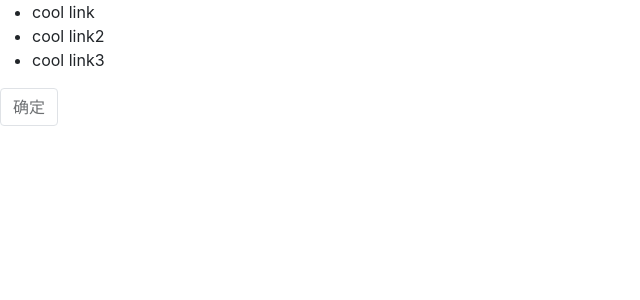
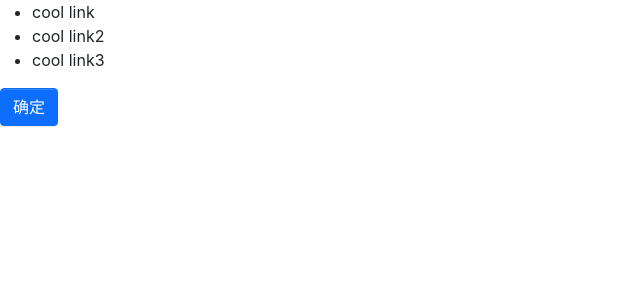
Before and after one commit to sktm4a1/mxp-design, a React (Create React App) app: page / in a window 1280 px wide. Shown: the top 300 px of the page, without its empty margins (0-640 px from the left). Built offline with nearby package versions, Linux system fonts and the light colour scheme.

Commit message:
test(git): email

```diff
--- a/package.json
+++ b/package.json
@@ -2,6 +2,7 @@
   "name": "mxp-design",
   "version": "0.0.1",
   "private": false,
+  "license": "MIT",
   "dependencies": {
     "@testing-library/jest-dom": "^5.11.4",
     "@testing-library/react": "^11.1.0",
--- a/src/App.tsx
+++ b/src/App.tsx
@@ -12,9 +12,9 @@ function App() {
         <MenuItem index={2}>cool link3</MenuItem>
       </Menu>
       <Button
-        btnType="default"
+        btnType="primary"
         className="hahhahah"
-        disabled={true}
+        disabled={false}
         onClick={(e) => console.log(e.target)}
       >
         确定
```
Also changed, not shown: public/logo192.png (deleted), public/logo512.png (deleted), public/manifest.json.
